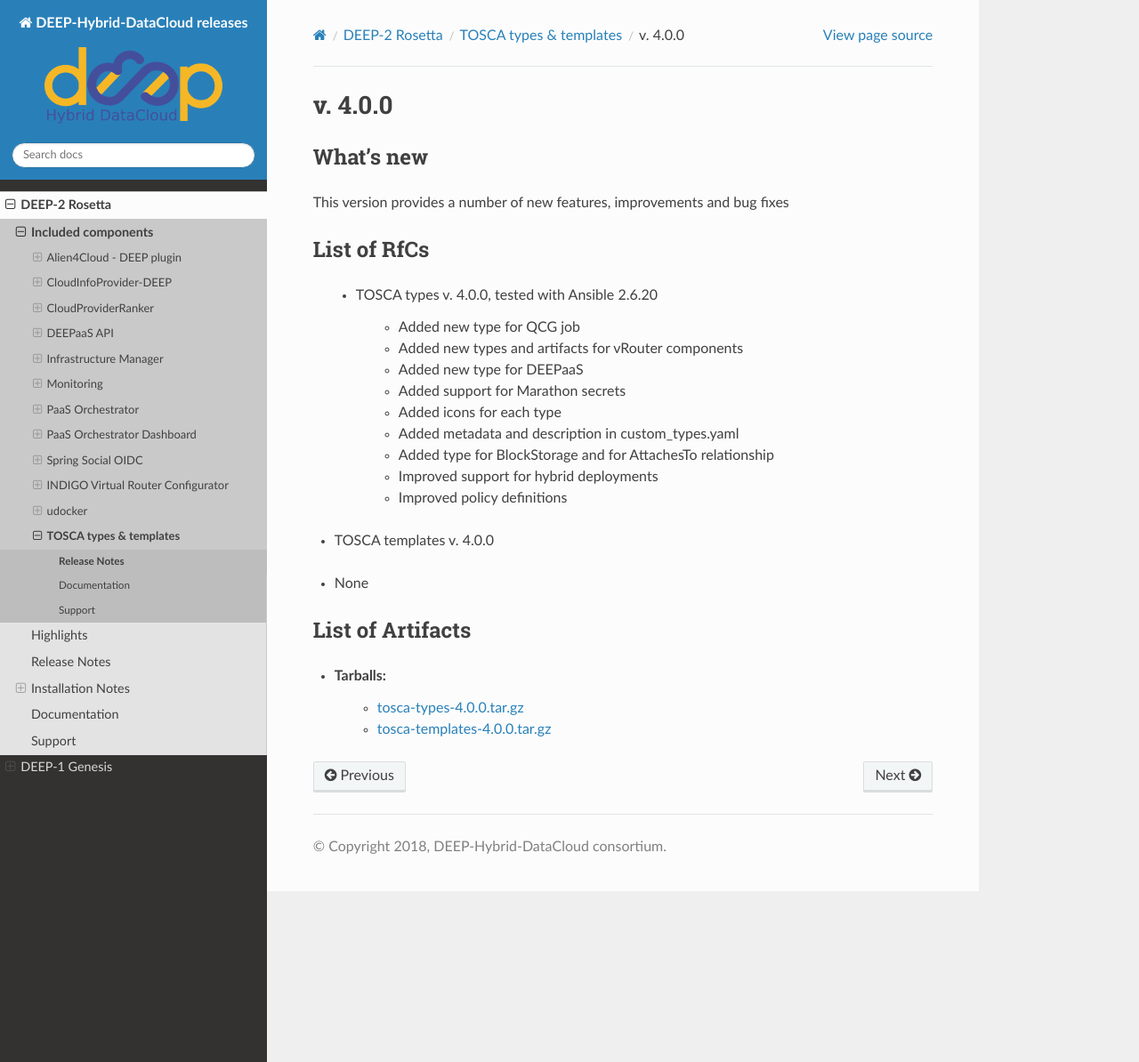
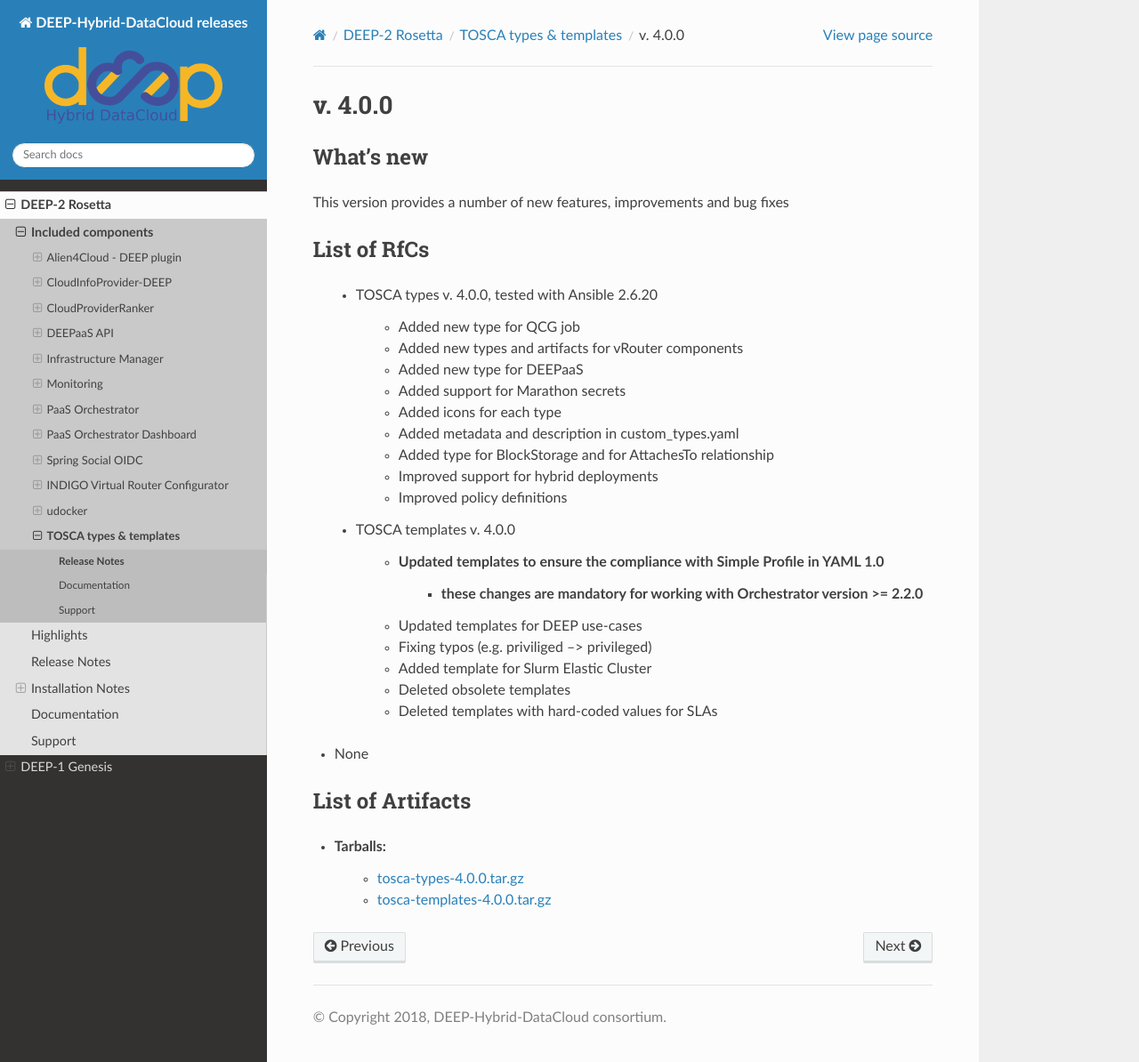
Before and after one commit to deephdc/deep-releases, a Sphinx documentation site: the page built from source/releases/rosetta/ttt/v4.0.0.rst, in a window 1280 px wide and 1194 px high. Shown: the whole window at 89% size. Built offline with Sphinx 7.4.7 and the Read the Docs theme 2.0.0, drawn with Linux system fonts in a browser that asks for light colours.

Commit message:
added tosca templates

```diff
--- a/source/releases/rosetta/ttt.rst
+++ b/source/releases/rosetta/ttt.rst
@@ -30,7 +30,7 @@
 Detailed documentation can be found at:
 
 * `TOSCA types README <https://github.com/indigo-dc/tosca-types/blob/v4.0.0/README.md>`_
-* `TOSCA templates README <https://github.com/indigo-dc/tosca-templates/tree/v4.0.0>`_
+* `TOSCA templates README <https://github.com/indigo-dc/tosca-templates/releases/tag/v4.0.0>`_
 * `Brief guide to TOSCA <https://github.com/indigo-dc/tosca-templates/blob/v4.0.0/doc/tosca.md>`_
 * `How to deploy a TOSCA Template <https://github.com/indigo-dc/tosca-templates/blob/v4.0.0/doc/tosca-deploy.md>`_
 
--- a/source/releases/rosetta/ttt/v4.0.0.rst
+++ b/source/releases/rosetta/ttt/v4.0.0.rst
@@ -21,7 +21,17 @@
     - Improved support for hybrid deployments
     - Improved policy definitions
 
-- TOSCA templates v. 4.0.0
+ - TOSCA templates v. 4.0.0
+
+    - Updated templates to ensure the compliance with Simple Profile in YAML 1.0
+       - **these changes are mandatory for working with Orchestrator version >= 2.2.0**
+    - Updated templates for DEEP use-cases
+    - Fixing typos (e.g. priviliged --> privileged)
+    - Added template for Slurm Elastic Cluster
+    - Deleted obsolete templates
+    - Deleted templates with hard-coded values for SLAs
+
+
 
 * None
 
```
